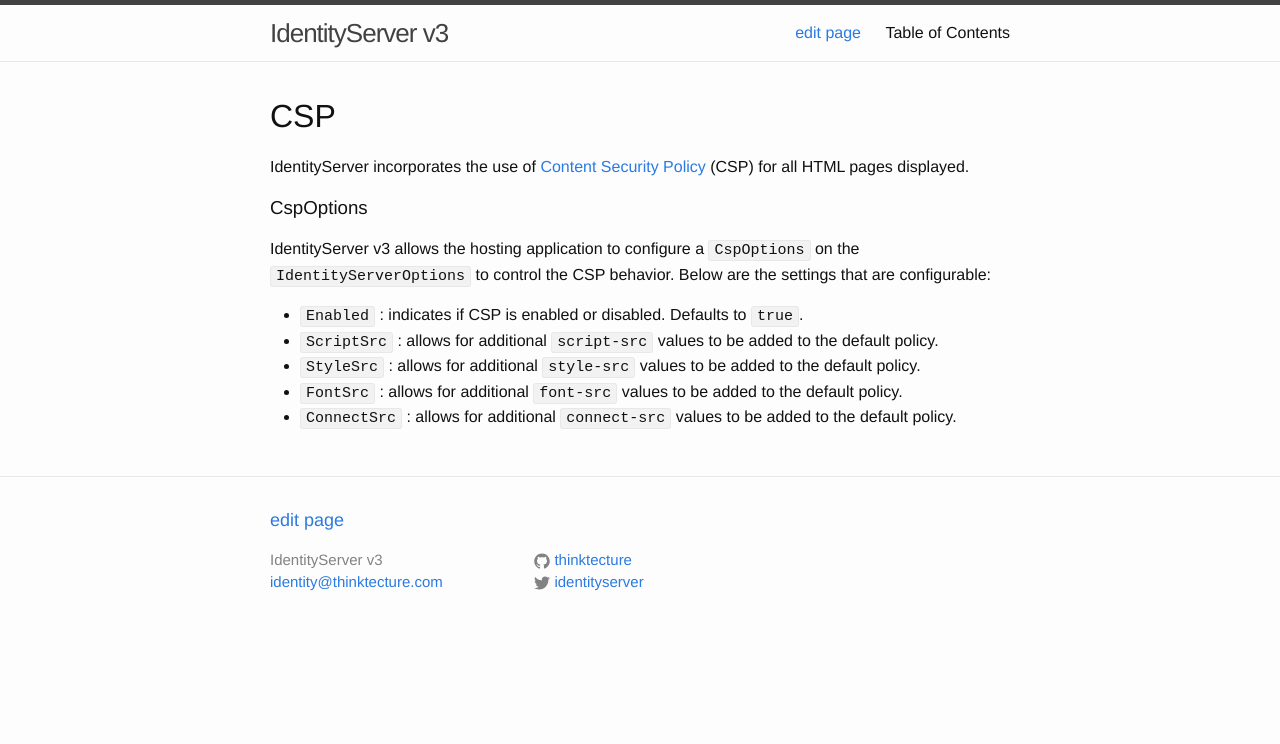
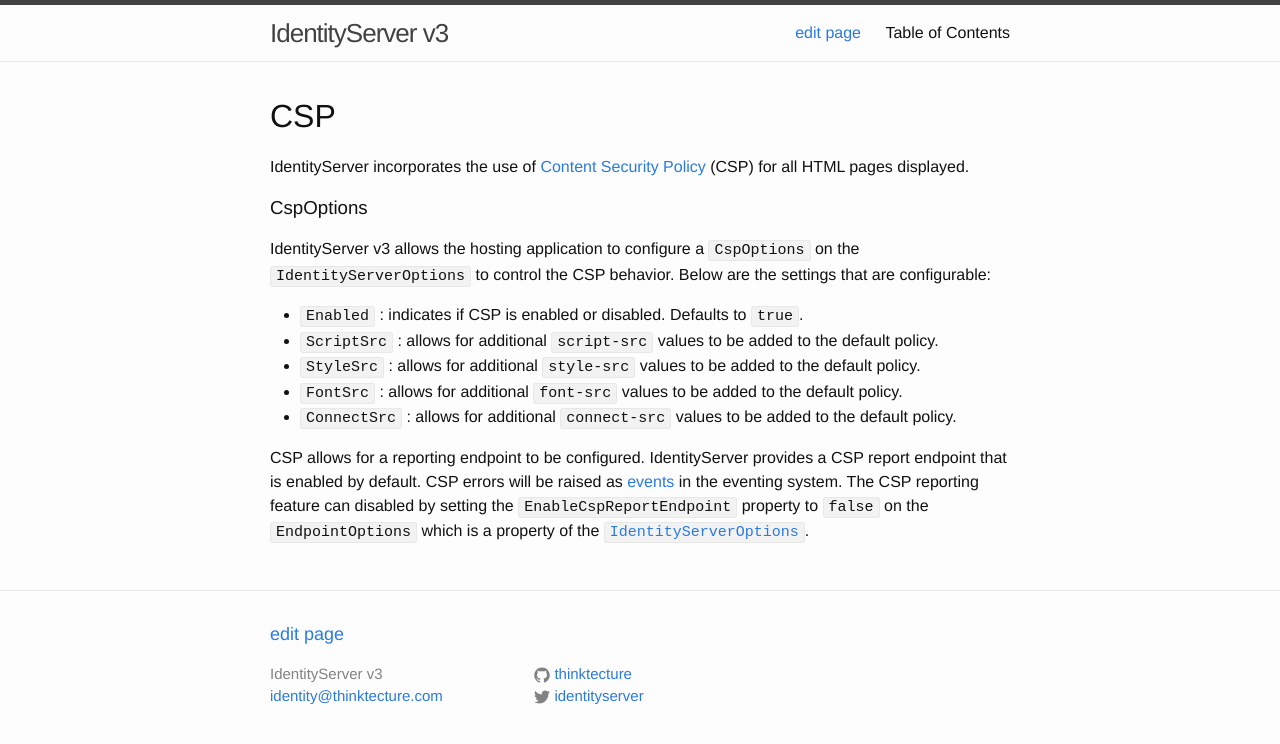
Before and after one commit to IdentityServer/Documentation, a Jekyll site: the page built from docs/advanced/csp.md, in a window 1280 px wide. Shown: the top 744 px of the page. Built offline with Jekyll 4.4.1, drawn with Linux system fonts in a browser that asks for light colours; Markdown is read by kramdown in place of the engine named in the settings.

Commit message:
Update csp.md

```diff
--- a/docs/advanced/csp.md
+++ b/docs/advanced/csp.md
@@ -15,3 +15,5 @@
 * `StyleSrc` : allows for additional `style-src` values to be added to the default policy.
 * `FontSrc` : allows for additional `font-src` values to be added to the default policy.
 * `ConnectSrc` : allows for additional `connect-src` values to be added to the default policy.
+
+CSP allows for a reporting endpoint to be configured. IdentityServer provides a CSP report endpoint that is enabled by default. CSP errors will be raised as [events](../configuration/events.html) in the eventing system. The CSP reporting feature can disabled by setting the `EnableCspReportEndpoint` property to `false` on the `EndpointOptions` which is a property of the [`IdentityServerOptions`](../configuration/identityServerOptions.html).
```
